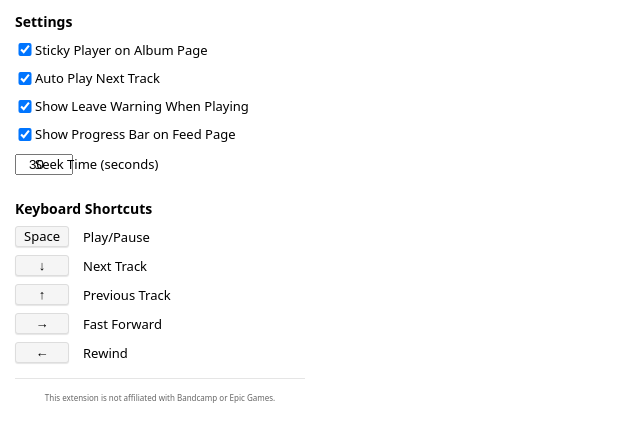
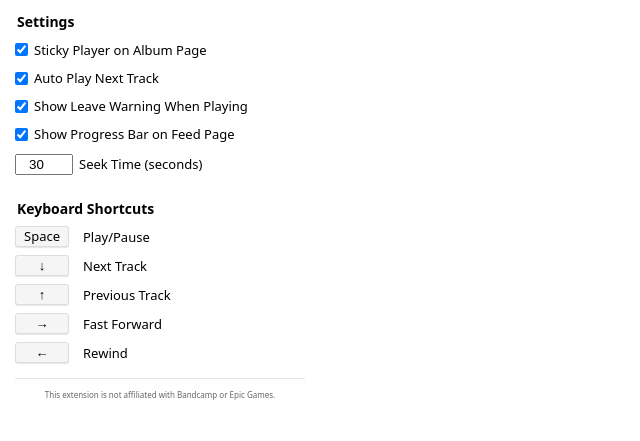
Before and after one commit to rafenden/amp-for-bandcamp, a website with bundled scripts: page src/popup/popup.html in a window 1280 px wide. Shown: the part 43-484 px from the top of the page, without its empty margins (0-640 px from the left). Built offline with nearby package versions, Linux system fonts and the light colour scheme; some packages are replaced by stand-ins of ours.

Commit message:
chore: misc updates

```diff
--- a/src/popup/popup.css
+++ b/src/popup/popup.css
@@ -26,8 +26,6 @@
   }
 }
 
-
-
 body {
   font-family: system-ui, -apple-system, BlinkMacSystemFont, 'Segoe UI', Roboto, Oxygen, Ubuntu, Cantarell, 'Open Sans', 'Helvetica Neue', Arial, sans-serif;
   width: 290px;
@@ -53,7 +51,7 @@ h1 {
   font-weight: 600;
 }
 
-h2 {
+h2, legend {
   font-size: 14px;
   font-weight: 600;
   margin-bottom: 8px;
@@ -65,18 +63,11 @@ fieldset {
   padding: 0;
 }
 
-legend {
-  font-weight: 600;
-  margin-bottom: 8px;
-  font-size: 14px;
-  padding: 0;
-}
-
 .settings label {
-  display: grid;
-  grid-template-columns: 20px 1fr;
+  display: flex;
+  align-items: center;
+  gap: 6px;
   padding: 1px 0;
-  align-items: center;
   margin-bottom: 8px;
 }
 
@@ -128,14 +119,10 @@ kbd.spacebar {
 }
 
 footer {
-  font-size: 11px;
+  font-size: 8px;
   color: var(--footer-color);
   text-align: center;
   margin-top: 0;
   padding-top: 10px;
   border-top: 1px solid var(--footer-border);
 }
-
-small {
-  font-size: 8px;
-}
--- a/src/popup/popup.html
+++ b/src/popup/popup.html
@@ -59,8 +59,6 @@
     </dl>
   </fieldset>
 
-  <footer>
-    <small>This extension is not affiliated with Bandcamp or Epic Games.</small>
-  </footer>
+  <footer>This extension is not affiliated with Bandcamp or Epic Games.</footer>
 </body>
 </html>
```
